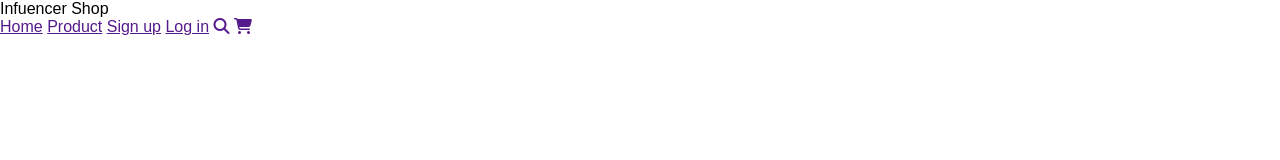
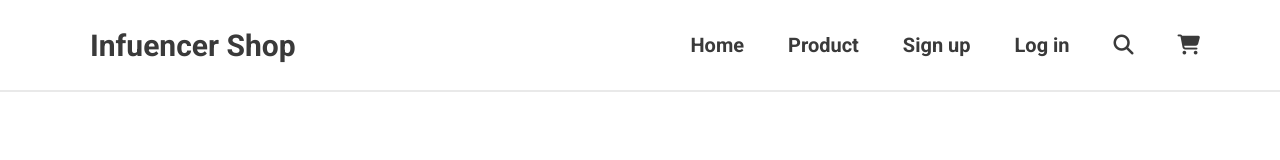
Before and after one commit to Afroza-Nipa/Influencer-Shop, a plain HTML site: page index.html in a window 1280 px wide. Drawn offline with Linux system fonts and the light colour scheme.

Commit message:
navber done

```diff
--- a/index.html
+++ b/index.html
@@ -6,11 +6,14 @@
     <title>Influencer shop</title>
     <link rel="stylesheet" href="style.css"/>
     <link rel="stylesheet" href="https://cdnjs.cloudflare.com/ajax/libs/font-awesome/6.4.2/css/all.min.css" integrity="sha512-z3gLpd7yknf1YoNbCzqRKc4qyor8gaKU1qmn+CShxbuBusANI9QpRohGBreCFkKxLhei6S9CQXFEbbKuqLg0DA==" crossorigin="anonymous" referrerpolicy="no-referrer" />
+    <link rel="preconnect" href="https://fonts.googleapis.com">
+<link rel="preconnect" href="https://fonts.gstatic.com" crossorigin>
+<link href="https://fonts.googleapis.com/css2?family=Inter:wght@200;300;600;700&family=Poppins:wght@400;500;700;800;900&family=Roboto:wght@400;500;700;900&display=swap" rel="stylesheet">
+</head>
 
 
-</head>
 <body>
-<header>
+<header   class="header-container" >
  <!--navbar start here-->
     <nav>
         <div>
--- a/style.css
+++ b/style.css
@@ -1,12 +1,54 @@
 /*commmon style */
+@import url('https://fonts.googleapis.com/css2?family=Inter:wght@200;300;600;700&family=Poppins:wght@400;500;700;800;900&display=swap');
+
+
 body{
     font-family: 'Poppins', sans-serif;
      margin:0;
     padding: 0;
     box-sizing: border-box;
-  }
+    font-family:'Roboto', sans-serif;
+    }
+
 
 .container{
     max-width: 1200px;
-    margin: 0 auto;
-}
+    margin: 0 auto}
+
+
+
+.header-container{
+    background-color: white;
+    border-bottom:2px solid #E9E9E9 ;}
+
+    .header-container span{
+        font-size:30px;
+        font-weight: 700;
+        color:#3A3A3A ;
+        margin-left: 70px;
+    }
+
+
+
+/*navber style start here */
+
+
+.header-container nav{
+ display: flex;
+justify-content: space-between;
+ margin: 20px;
+height: 50px;
+width: 1200px;
+align-items: center;
+border-color:#E9E9E9 ;
+font-size: 16px;
+font-weight: 600;
+ }
+ .nav-menu a{
+color:#3A3A3A ;
+padding: 0 20px;
+text-decoration: none;
+font-size: 20px;
+ }
+
+/*navber style end here */
```
